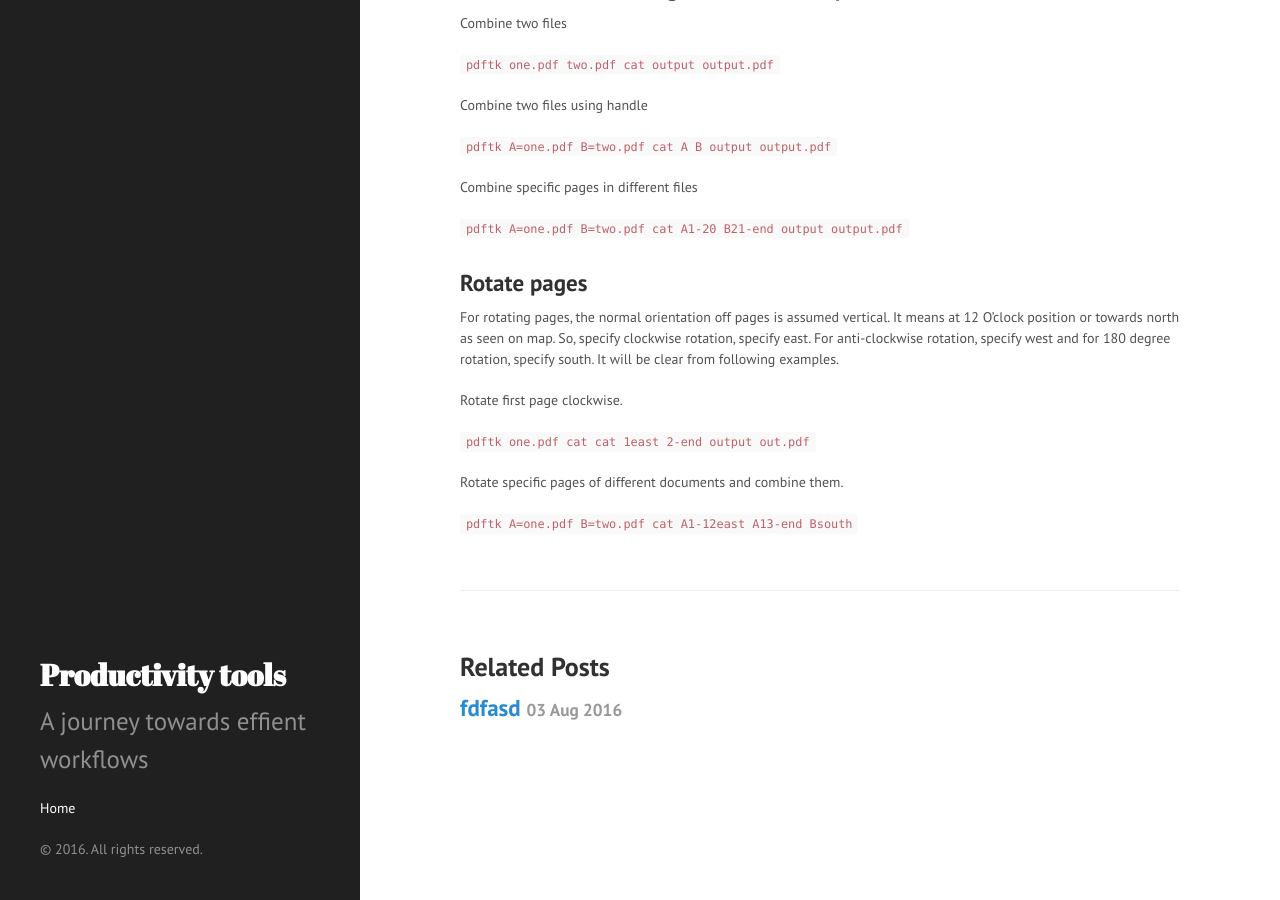
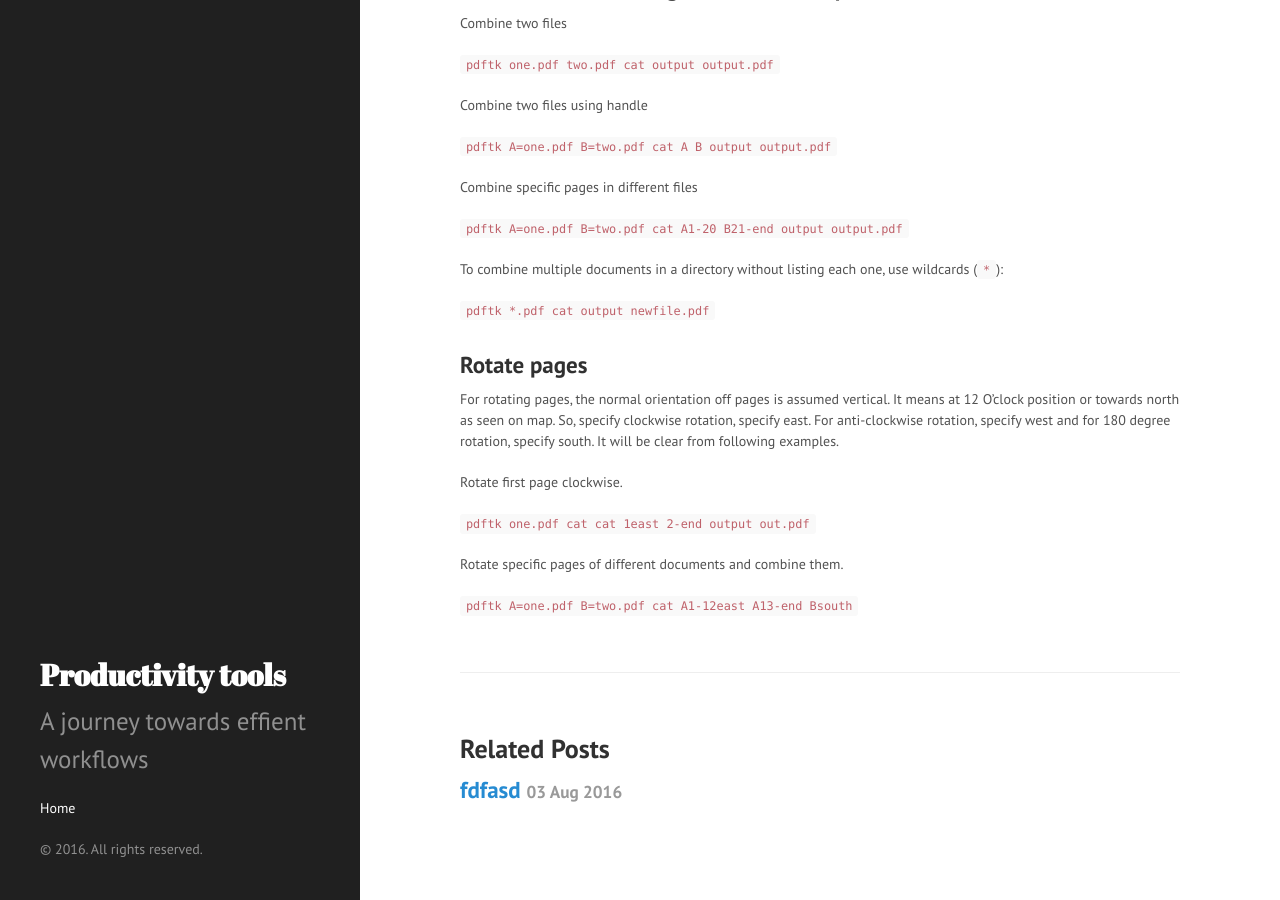
Before and after one commit to MaheshTK/MaheshTK.github.io, a Jekyll site: the page built from _posts/2016-08-03-manipulating-pdf-files.markdown, in a window 1280 px wide and 900 px high, scrolled down 882 px. Built offline with Jekyll 4.4.1, drawn with Linux system fonts in a browser that asks for light colours.

Commit message:
Post update: Manipulating pdf files

````diff
--- a/_posts/2016-08-03-manipulating-pdf-files.markdown
+++ b/_posts/2016-08-03-manipulating-pdf-files.markdown
@@ -41,6 +41,10 @@ Combine specific pages in different files
 
 ```pdftk A=one.pdf B=two.pdf cat A1-20 B21-end output output.pdf```
 
+To combine multiple documents in a directory without listing each one, use wildcards (`*`):
+
+```pdftk *.pdf cat output newfile.pdf```
+
 ### Rotate pages
 
 For rotating pages, the normal orientation off pages is assumed vertical. It means at 12 O'clock position or towards north as seen on map. So, specify clockwise rotation, specify east. For anti-clockwise rotation, specify west and for 180 degree rotation, specify south. It will be clear from following examples.
````
